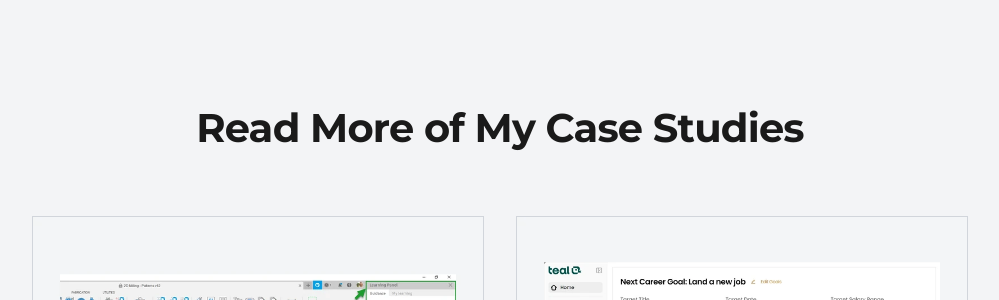
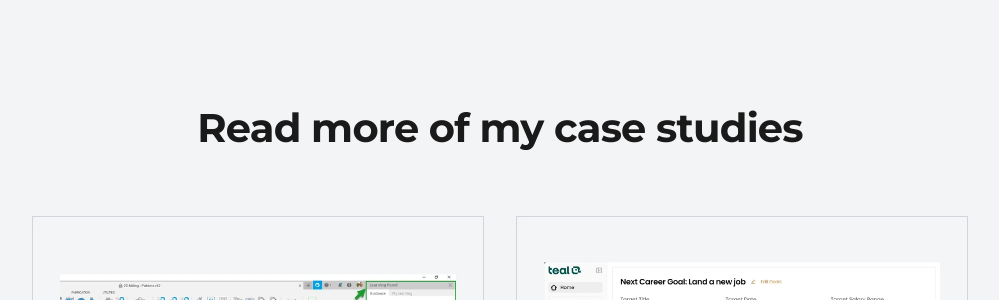
Before and after one commit to cblocher/cblocher.github.io, a Jekyll site: the page built from projects/ai-skill.md, in a window 1280 px wide and 1400 px high, scrolled down 10989 px. Shown: the part 157-457 px from the top of the window, without its empty margins (140-1139 px from the left). Built offline with Jekyll 4.4.1, drawn with Linux system fonts in a browser that asks for light colours.

Commit message:
Add heading case switch and sentence-case Read more heading
Co-Authored-By: Claude Sonnet 5.5 <noreply@anthropic.com>
Claude-Session: https://claude.ai/code/session_01RniP8BbU5xDmegNyezKNJa

```diff
--- a/_includes/related-projects.html
+++ b/_includes/related-projects.html
@@ -1,7 +1,7 @@
 {% assign case_studies = site.pages | where_exp: "p", "p.path contains 'projects/'" | where_exp: "p", "p.url != page.url" | sort: "order" %}
 {% if case_studies.size > 0 %}
 <nav class="related-projects" aria-labelledby="related-projects-heading">
-  <h2 id="related-projects-heading">Read More of My Case Studies</h2>
+  <h2 id="related-projects-heading">Read more of my case studies</h2>
   <ul class="projects-grid">
     {% for study in case_studies %}
     <li>
--- a/_sass/_base.scss
+++ b/_sass/_base.scss
@@ -27,6 +27,7 @@ h1, h2, h3, h4, h5, h6 {
   font-weight: 700;
   line-height: 1.2;
   letter-spacing: -0.02em;
+  text-transform: var(--heading-case);
 }
 
 h1 {
--- a/_sass/_cards.scss
+++ b/_sass/_cards.scss
@@ -69,6 +69,7 @@
   text-align: center;
   color: var(--text-primary);
   margin-bottom: var(--space-sm);
+  text-transform: var(--heading-case);
 }
 
 .project-card__text {
--- a/_sass/_tokens.scss
+++ b/_sass/_tokens.scss
@@ -21,6 +21,13 @@
   --font-heading: 'Montserrat', system-ui, -apple-system, sans-serif;
   --font-body: 'Lora', Georgia, serif;
 
+  // Heading capitalization. Headings are typed in sentence case in the Markdown files, and
+  // this is set to "none" so they show as typed. It is a display setting only: it does not
+  // change what screen readers read, the browser tab title, or link previews.
+  // Other values: "capitalize" (first letter of every word, small words included),
+  // "uppercase", or "lowercase". There is no CSS value for true Title Case or sentence case.
+  --heading-case: none;
+
   // Spacing
   --space-sm: 0.5rem;
   --space-md: 1rem;
```
